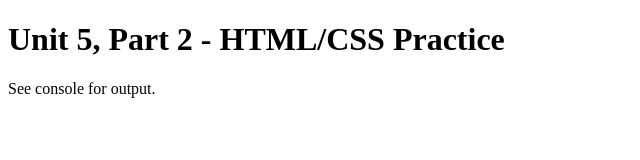
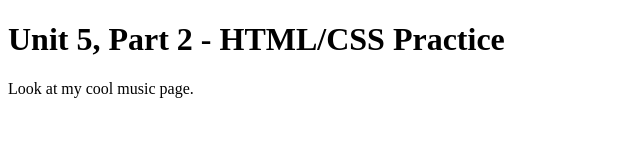
Before and after one commit to zwright101/assignment-unit-5.2, a plain HTML site: page assignment/index.html in a window 1280 px wide. Shown: the full height of the page, 0-640 px from the left. Drawn offline with Linux system fonts and the light colour scheme.

Commit message:
Remove mentions of object literals and JS
This assignment does not actually include any object literals or JS.

```diff
--- a/assignment/index.html
+++ b/assignment/index.html
@@ -6,7 +6,7 @@
   </head>
   <body>
     <h1>Unit 5, Part 2 - HTML/CSS Practice</h1>
-    <p>See console for output.</p>
+    <p>Look at my cool music page.</p>
     <!-- Create an unordered list with any questions you have -->
   </body>
 </html>
```
Also changed, not shown: 1 other file.
